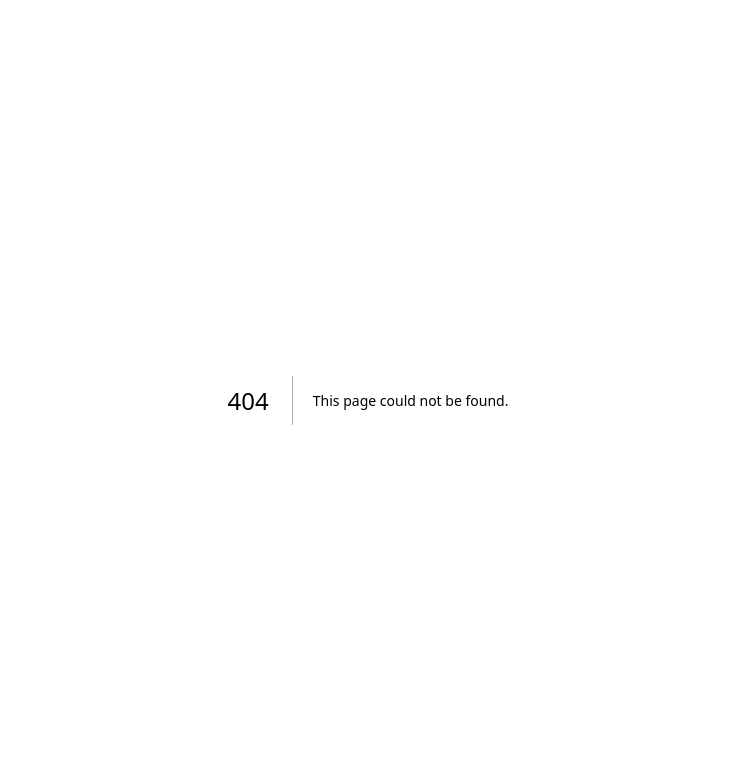
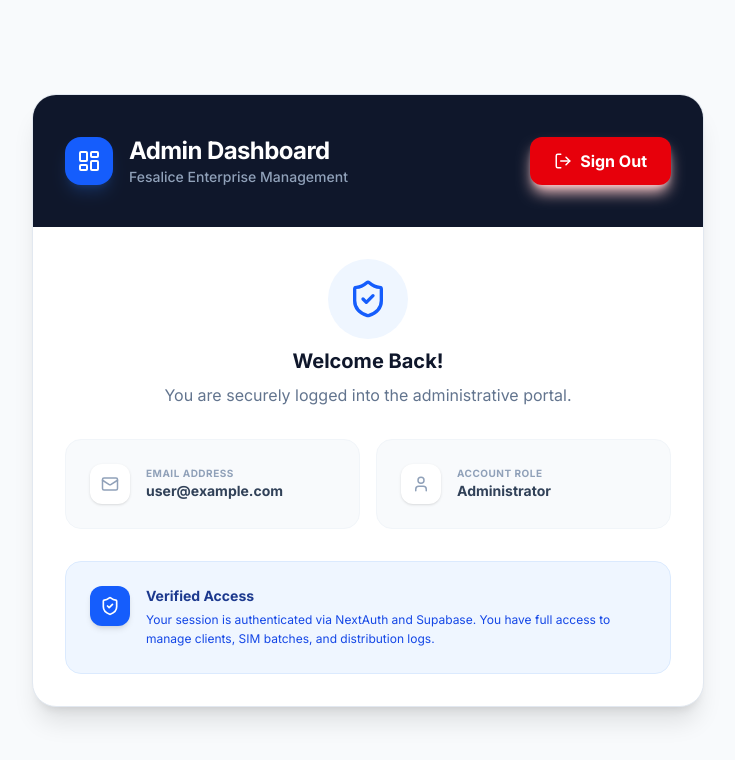
Before and after one commit to Alphavirts/fesalice-enterprice, a Next.js app: page /auth/dashboard in a window 1280 px wide. Before the commit this address had no page. Shown: the top 760 px of the page, without its empty margins (272-1007 px from the left). Built offline with nearby package versions, Linux system fonts and the light colour scheme; no server answers; sample sign-in values are in the browser's storage.

Commit message:
Update: ready for Vercel deployment

```diff
--- /dev/null
+++ b/app/auth/dashboard/page.tsx
@@ -0,0 +1,77 @@
+import { getServerSession } from "next-auth";
+import { authOptions } from "@/lib/auth";
+import { redirect } from "next/navigation";
+import LogoutButton from "@/components/LogoutButton";
+import { User, ShieldCheck, Mail, LayoutDashboard } from "lucide-react";
+
+export default async function AdminDashboard() {
+  const session = await getServerSession(authOptions);
+
+  if (!session) {
+    redirect("/auth/login");
+  }
+
+  return (
+    <div className="min-h-screen bg-slate-50 flex flex-col items-center justify-center p-6">
+      <div className="w-full max-w-2xl bg-white rounded-3xl shadow-xl border border-slate-200 overflow-hidden">
+        {/* Header */}
+        <div className="bg-slate-900 px-8 py-10 text-white flex items-center justify-between">
+          <div className="flex items-center gap-4">
+            <div className="w-12 h-12 bg-blue-600 rounded-2xl flex items-center justify-center shadow-lg shadow-blue-500/20">
+              <LayoutDashboard size={24} />
+            </div>
+            <div>
+              <h1 className="text-2xl font-bold tracking-tight">Admin Dashboard</h1>
+              <p className="text-slate-400 text-sm font-medium">Fesalice Enterprise Management</p>
+            </div>
+          </div>
+          <LogoutButton />
+        </div>
+
+        {/* Content */}
+        <div className="p-8 space-y-8">
+          <div className="flex flex-col items-center text-center space-y-2">
+            <div className="w-20 h-20 bg-blue-50 text-blue-600 rounded-full flex items-center justify-center mb-2">
+              <ShieldCheck size={40} />
+            </div>
+            <h2 className="text-xl font-bold text-slate-900">Welcome Back!</h2>
+            <p className="text-slate-500">You are securely logged into the administrative portal.</p>
+          </div>
+
+          <div className="grid grid-cols-1 md:grid-cols-2 gap-4">
+            <div className="bg-slate-50 p-6 rounded-2xl border border-slate-100 flex items-center gap-4">
+              <div className="w-10 h-10 bg-white rounded-xl flex items-center justify-center shadow-sm text-slate-400">
+                <Mail size={18} />
+              </div>
+              <div>
+                <p className="text-[10px] font-bold text-slate-400 uppercase tracking-wider">Email Address</p>
+                <p className="text-sm font-bold text-slate-700">{session.user?.email}</p>
+              </div>
+            </div>
+            <div className="bg-slate-50 p-6 rounded-2xl border border-slate-100 flex items-center gap-4">
+              <div className="w-10 h-10 bg-white rounded-xl flex items-center justify-center shadow-sm text-slate-400">
+                <User size={18} />
+              </div>
+              <div>
+                <p className="text-[10px] font-bold text-slate-400 uppercase tracking-wider">Account Role</p>
+                <p className="text-sm font-bold text-slate-700 capitalize">Administrator</p>
+              </div>
+            </div>
+          </div>
+
+          <div className="bg-blue-50 border border-blue-100 p-6 rounded-2xl flex items-start gap-4">
+            <div className="w-10 h-10 bg-blue-600 rounded-xl flex items-center justify-center text-white shrink-0 shadow-md">
+              <ShieldCheck size={20} />
+            </div>
+            <div>
+              <h3 className="text-sm font-bold text-blue-900">Verified Access</h3>
+              <p className="text-xs text-blue-700 mt-1 leading-relaxed">
+                Your session is authenticated via NextAuth and Supabase. You have full access to manage clients, SIM batches, and distribution logs.
+              </p>
+            </div>
+          </div>
+        </div>
+      </div>
+    </div>
+  );
+}
--- a/app/auth/login/page.tsx
+++ b/app/auth/login/page.tsx
@@ -60,6 +60,7 @@ export default function LoginPage() {
         <div className="space-y-4 mb-8">
           <div className="flex bg-slate-100 p-1 rounded-2xl">
             <button
+              type="button"
               onClick={() => setRole("admin")}
               className={cn(
                 "flex-1 flex items-center justify-center gap-2 py-2.5 rounded-xl text-sm font-semibold transition-all",
@@ -70,6 +71,7 @@ export default function LoginPage() {
               Admin
             </button>
             <button
+              type="button"
               onClick={() => setRole("user")}
               className={cn(
                 "flex-1 py-2.5 rounded-xl text-sm font-semibold transition-all",
@@ -82,6 +84,7 @@ export default function LoginPage() {
 
           <div className="flex bg-slate-100 p-1 rounded-2xl">
             <button
+              type="button"
               onClick={() => setAuthMethod("password")}
               className={cn(
                 "flex-1 py-2.5 rounded-xl text-sm font-semibold transition-all",
@@ -91,6 +94,7 @@ export default function LoginPage() {
               Password
             </button>
             <button
+              type="button"
               onClick={() => setAuthMethod("otp")}
               className={cn(
                 "flex-1 py-2.5 rounded-xl text-sm font-semibold transition-all",
--- /dev/null
+++ b/components/LogoutButton.tsx
@@ -0,0 +1,16 @@
+"use client";
+
+import { signOut } from "next-auth/react";
+import { LogOut } from "lucide-react";
+
+export default function LogoutButton() {
+  return (
+    <button
+      onClick={() => signOut({ callbackUrl: "/auth/login" })}
+      className="flex items-center gap-2 px-6 py-3 bg-red-600 hover:bg-red-700 text-white rounded-xl font-bold transition-all shadow-lg shadow-red-200 active:scale-95"
+    >
+      <LogOut size={18} />
+      Sign Out
+    </button>
+  );
+}
```
